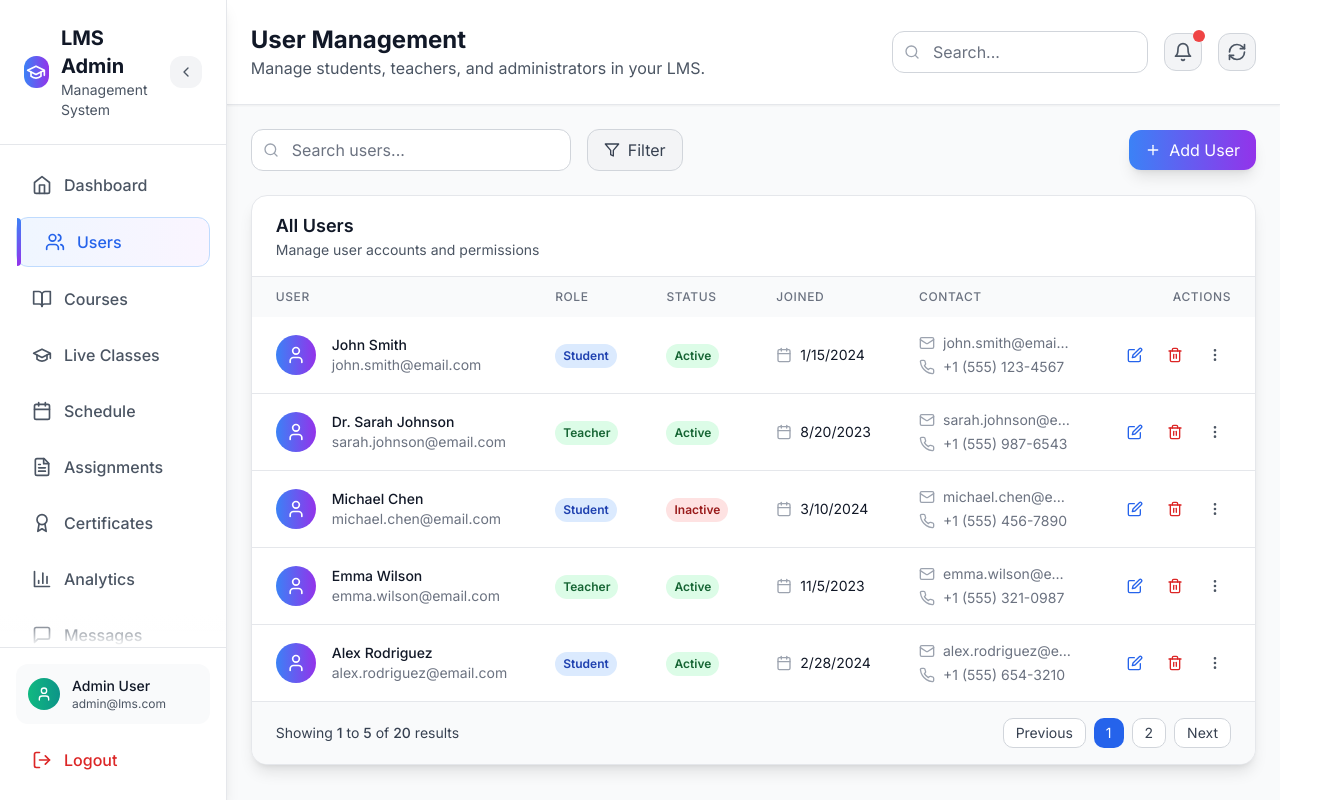
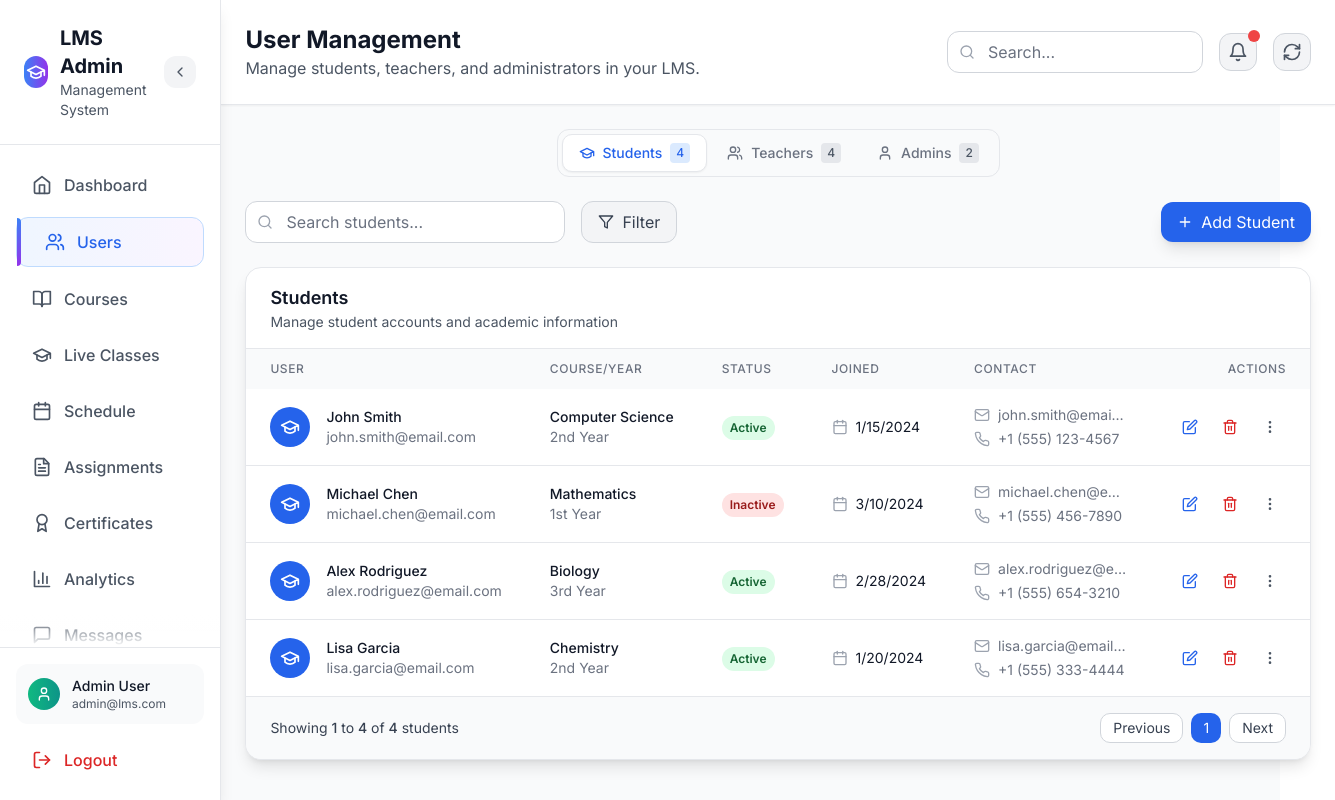
Before and after one commit to anandkanishkZ/lms, a Next.js app in the folder frontend/: page /admin/users in a window 1280 px wide. Shown: the whole page, 1335 px wide, since content can reach past the window. Built offline with nearby package versions, Linux system fonts and the light colour scheme; sample sign-in values are in the browser's storage.

Commit message:
feat : Added a users page tab switcher for different users

```diff
--- a/frontend/app/admin/users/page.tsx
+++ b/frontend/app/admin/users/page.tsx
@@ -1,5 +1,6 @@
 'use client';
 
+import { useState } from 'react';
 import { motion } from 'framer-motion';
 import {
   Search,
@@ -11,13 +12,15 @@ import {
   Mail,
   Phone,
   Calendar,
-  User
+  User,
+  GraduationCap,
+  Users as UsersIcon
 } from 'lucide-react';
 import { toast } from 'react-hot-toast';
 import AdminLayout from '@/components/admin/AdminLayout';
 
 // Sample user data
-const users = [
+const allUsers = [
   {
     id: 1,
     name: 'John Smith',
@@ -26,7 +29,9 @@ const users = [
     status: 'Active',
     joined: '2024-01-15',
     phone: '+1 (555) 123-4567',
-    avatar: null
+    avatar: null,
+    course: 'Computer Science',
+    year: '2nd Year'
   },
   {
     id: 2,
@@ -36,7 +41,9 @@ const users = [
     status: 'Active',
     joined: '2023-08-20',
     phone: '+1 (555) 987-6543',
-    avatar: null
+    avatar: null,
+    department: 'Computer Science',
+    experience: '8 years'
   },
   {
     id: 3,
@@ -46,7 +53,9 @@ const users = [
     status: 'Inactive',
     joined: '2024-03-10',
     phone: '+1 (555) 456-7890',
-    avatar: null
+    avatar: null,
+    course: 'Mathematics',
+    year: '1st Year'
   },
   {
     id: 4,
@@ -56,7 +65,9 @@ const users = [
     status: 'Active',
     joined: '2023-11-05',
     phone: '+1 (555) 321-0987',
-    avatar: null
+    avatar: null,
+    department: 'Physics',
+    experience: '5 years'
   },
   {
     id: 5,
@@ -66,7 +77,69 @@ const users = [
     status: 'Active',
     joined: '2024-02-28',
     phone: '+1 (555) 654-3210',
-    avatar: null
+    avatar: null,
+    course: 'Biology',
+    year: '3rd Year'
+  },
+  {
+    id: 6,
+    name: 'Prof. David Lee',
+    email: 'david.lee@email.com',
+    role: 'Teacher',
+    status: 'Active',
+    joined: '2022-09-15',
+    phone: '+1 (555) 111-2222',
+    avatar: null,
+    department: 'Mathematics',
+    experience: '12 years'
+  },
+  {
+    id: 7,
+    name: 'Lisa Garcia',
+    email: 'lisa.garcia@email.com',
+    role: 'Student',
+    status: 'Active',
+    joined: '2024-01-20',
+    phone: '+1 (555) 333-4444',
+    avatar: null,
+    course: 'Chemistry',
+    year: '2nd Year'
+  },
+  {
+    id: 8,
+    name: 'Dr. Mark Thompson',
+    email: 'mark.thompson@email.com',
+    role: 'Teacher',
+    status: 'Active',
+    joined: '2021-03-10',
+    phone: '+1 (555) 555-6666',
+    avatar: null,
+    department: 'Chemistry',
+    experience: '15 years'
+  },
+  {
+    id: 9,
+    name: 'Admin User',
+    email: 'admin@lms.com',
+    role: 'Admin',
+    status: 'Active',
+    joined: '2023-01-01',
+    phone: '+1 (555) 000-0001',
+    avatar: null,
+    department: 'System Administration',
+    permissions: 'Full Access'
+  },
+  {
+    id: 10,
+    name: 'Super Admin',
+    email: 'superadmin@lms.com',
+    role: 'Admin',
+    status: 'Active',
+    joined: '2022-06-15',
+    phone: '+1 (555) 000-0002',
+    avatar: null,
+    department: 'System Administration',
+    permissions: 'Full Access'
   }
 ];
 
@@ -82,7 +155,33 @@ const statusColors = {
   Pending: 'bg-yellow-100 text-yellow-800'
 };
 
+type TabType = 'students' | 'teachers' | 'admins';
+
+interface User {
+  id: number;
+  name: string;
+  email: string;
+  role: string;
+  status: string;
+  joined: string;
+  phone: string;
+  avatar: null;
+  course?: string;
+  year?: string;
+  department?: string;
+  experience?: string;
+  permissions?: string;
+}
+
 export default function UsersPage() {
+  const [activeTab, setActiveTab] = useState<TabType>('students');
+
+  const students = allUsers.filter(user => user.role === 'Student');
+  const teachers = allUsers.filter(user => user.role === 'Teacher');
+  const admins = allUsers.filter(user => user.role === 'Admin');
+
+  const currentUsers = activeTab === 'students' ? students : activeTab === 'teachers' ? teachers : admins;
+
   const handleEditUser = (userId: number) => {
     toast.success(`Opening edit form for user ${userId}`);
   };
@@ -92,7 +191,7 @@ export default function UsersPage() {
   };
 
   const handleAddUser = () => {
-    toast.success('Opening new user form');
+    toast.success(`Opening new ${activeTab.slice(0, -1)} form`);
   };
 
   return (
@@ -101,10 +200,69 @@ export default function UsersPage() {
       description="Manage students, teachers, and administrators in your LMS."
     >
       <div className="p-6 space-y-6">
+        {/* Tab Switcher */}
+        <motion.div
+          initial={{ opacity: 0, y: 20 }}
+          animate={{ opacity: 1, y: 0 }}
+          className="flex justify-center mb-2"
+        >
+          <nav className="flex space-x-1 bg-gray-50 rounded-lg p-1 border border-gray-200">
+            <button
+              onClick={() => setActiveTab('students')}
+              className={`flex items-center space-x-2 px-4 py-2 rounded-md text-sm font-medium transition-all duration-200 ${
+                activeTab === 'students'
+                  ? 'bg-white text-blue-600 shadow-sm border border-gray-200'
+                  : 'text-gray-500 hover:text-gray-700 hover:bg-gray-100'
+              }`}
+            >
+              <GraduationCap className="w-4 h-4" />
+              <span>Students</span>
+              <span className={`ml-1 px-1.5 py-0.5 rounded text-xs font-medium ${
+                activeTab === 'students' ? 'bg-blue-100 text-blue-600' : 'bg-gray-200 text-gray-600'
+              }`}>
+                {students.length}
+              </span>
+            </button>
+            <button
+              onClick={() => setActiveTab('teachers')}
+              className={`flex items-center space-x-2 px-4 py-2 rounded-md text-sm font-medium transition-all duration-200 ${
+                activeTab === 'teachers'
+                  ? 'bg-white text-emerald-600 shadow-sm border border-gray-200'
+                  : 'text-gray-500 hover:text-gray-700 hover:bg-gray-100'
+              }`}
+            >
+              <UsersIcon className="w-4 h-4" />
+              <span>Teachers</span>
+              <span className={`ml-1 px-1.5 py-0.5 rounded text-xs font-medium ${
+                activeTab === 'teachers' ? 'bg-emerald-100 text-emerald-600' : 'bg-gray-200 text-gray-600'
+              }`}>
+                {teachers.length}
+              </span>
+            </button>
+            <button
+              onClick={() => setActiveTab('admins')}
+              className={`flex items-center space-x-2 px-4 py-2 rounded-md text-sm font-medium transition-all duration-200 ${
+                activeTab === 'admins'
+                  ? 'bg-white text-purple-600 shadow-sm border border-gray-200'
+                  : 'text-gray-500 hover:text-gray-700 hover:bg-gray-100'
+              }`}
+            >
+              <User className="w-4 h-4" />
+              <span>Admins</span>
+              <span className={`ml-1 px-1.5 py-0.5 rounded text-xs font-medium ${
+                activeTab === 'admins' ? 'bg-purple-100 text-purple-600' : 'bg-gray-200 text-gray-600'
+              }`}>
+                {admins.length}
+              </span>
+            </button>
+          </nav>
+        </motion.div>
+
         {/* Action Bar */}
         <motion.div
           initial={{ opacity: 0, y: 20 }}
           animate={{ opacity: 1, y: 0 }}
+          transition={{ delay: 0.1 }}
           className="flex flex-col sm:flex-row sm:items-center sm:justify-between space-y-4 sm:space-y-0"
         >
           <div className="flex items-center space-x-4">
@@ -113,7 +271,7 @@ export default function UsersPage() {
               <Search className="absolute left-3 top-1/2 transform -translate-y-1/2 text-gray-400 w-4 h-4" />
               <input
                 type="text"
-                placeholder="Search users..."
+                placeholder={`Search ${activeTab}...`}
                 className="pl-10 pr-4 py-2 bg-white border border-gray-300 rounded-lg text-gray-900 placeholder-gray-500 focus:outline-none focus:ring-2 focus:ring-blue-500 focus:border-transparent w-80"
               />
             </div>
@@ -134,10 +292,16 @@ export default function UsersPage() {
             onClick={handleAddUser}
             whileHover={{ scale: 1.05 }}
             whileTap={{ scale: 0.95 }}
-            className="flex items-center space-x-2 px-4 py-2 bg-gradient-to-r from-blue-500 to-purple-600 text-white rounded-lg hover:from-blue-600 hover:to-purple-700 transition-all duration-200 shadow-lg"
+            className={`flex items-center space-x-2 px-4 py-2 text-white rounded-lg transition-all duration-200 shadow-lg ${
+              activeTab === 'students'
+                ? 'bg-blue-600 hover:bg-blue-700'
+                : activeTab === 'teachers'
+                ? 'bg-emerald-600 hover:bg-emerald-700'
+                : 'bg-purple-600 hover:bg-purple-700'
+            }`}
           >
             <Plus className="w-4 h-4" />
-            <span>Add User</span>
+            <span>Add {activeTab === 'students' ? 'Student' : activeTab === 'teachers' ? 'Teacher' : 'Admin'}</span>
           </motion.button>
         </motion.div>
 
@@ -145,12 +309,21 @@ export default function UsersPage() {
         <motion.div
           initial={{ opacity: 0, y: 20 }}
           animate={{ opacity: 1, y: 0 }}
-          transition={{ delay: 0.1 }}
+          transition={{ delay: 0.2 }}
           className="bg-white rounded-2xl shadow-lg border border-gray-200 overflow-hidden"
         >
           <div className="px-6 py-4 border-b border-gray-200">
-            <h3 className="text-lg font-semibold text-gray-900">All Users</h3>
-            <p className="text-sm text-gray-600">Manage user accounts and permissions</p>
+            <h3 className="text-lg font-semibold text-gray-900">
+              {activeTab === 'students' ? 'Students' : activeTab === 'teachers' ? 'Teachers' : 'Administrators'}
+            </h3>
+            <p className="text-sm text-gray-600">
+              {activeTab === 'students'
+                ? 'Manage student accounts and academic information'
+                : activeTab === 'teachers'
+                ? 'Manage teacher accounts and department assignments'
+                : 'Manage administrator accounts and system permissions'
+              }
+            </p>
           </div>
 
           <div className="overflow-x-auto">
@@ -161,7 +334,7 @@ export default function UsersPage() {
                     User
                   </th>
                   <th className="px-6 py-3 text-left text-xs font-medium text-gray-500 uppercase tracking-wider">
-                    Role
+                    {activeTab === 'students' ? 'Course/Year' : activeTab === 'teachers' ? 'Department' : 'Role/Permissions'}
                   </th>
                   <th className="px-6 py-3 text-left text-xs font-medium text-gray-500 uppercase tracking-wider">
                     Status
@@ -178,7 +351,7 @@ export default function UsersPage() {
                 </tr>
               </thead>
               <tbody className="bg-white divide-y divide-gray-200">
-                {users.map((user, index) => (
+                {currentUsers.map((user: User, index: number) => (
                   <motion.tr
                     key={user.id}
                     initial={{ opacity: 0, x: -20 }}
@@ -188,8 +361,16 @@ export default function UsersPage() {
                   >
                     <td className="px-6 py-4 whitespace-nowrap">
                       <div className="flex items-center">
-                        <div className="w-10 h-10 bg-gradient-to-r from-blue-500 to-purple-600 rounded-full flex items-center justify-center">
-                          <User className="w-5 h-5 text-white" />
+                        <div className={`w-10 h-10 rounded-full flex items-center justify-center ${
+                          activeTab === 'students' ? 'bg-blue-600' : activeTab === 'teachers' ? 'bg-emerald-600' : 'bg-purple-600'
+                        }`}>
+                          {activeTab === 'students' ? (
+                            <GraduationCap className="w-5 h-5 text-white" />
+                          ) : activeTab === 'teachers' ? (
+                            <UsersIcon className="w-5 h-5 text-white" />
+                          ) : (
+                            <User className="w-5 h-5 text-white" />
+                          )}
                         </div>
                         <div className="ml-4">
                           <div className="text-sm font-medium text-gray-900">{user.name}</div>
@@ -198,9 +379,22 @@ export default function UsersPage() {
                       </div>
                     </td>
                     <td className="px-6 py-4 whitespace-nowrap">
-                      <span className={`inline-flex px-2 py-1 text-xs font-semibold rounded-full ${roleColors[user.role as keyof typeof roleColors]}`}>
-                        {user.role}
-                      </span>
+                      {activeTab === 'students' ? (
+                        <div className="text-sm">
+                          <div className="font-medium text-gray-900">{user.course}</div>
+                          <div className="text-gray-500">{user.year}</div>
+                        </div>
+                      ) : activeTab === 'teachers' ? (
+                        <div className="text-sm">
+                          <div className="font-medium text-gray-900">{user.department}</div>
+                          <div className="text-gray-500">{user.experience} experience</div>
+                        </div>
+                      ) : (
+                        <div className="text-sm">
+                          <div className="font-medium text-gray-900">{user.department}</div>
+                          <div className="text-gray-500">{user.permissions}</div>
+                        </div>
+                      )}
                     </td>
                     <td className="px-6 py-4 whitespace-nowrap">
                       <span className={`inline-flex px-2 py-1 text-xs font-semibold rounded-full ${statusColors[user.status as keyof typeof statusColors]}`}>
@@ -262,18 +456,17 @@ export default function UsersPage() {
           <div className="px-6 py-4 bg-gray-50 border-t border-gray-200">
             <div className="flex items-center justify-between">
               <div className="text-sm text-gray-700">
-                Showing <span className="font-medium">1</span> to <span className="font-medium">5</span> of{' '}
-                <span className="font-medium">20</span> results
+                Showing <span className="font-medium">1</span> to <span className="font-medium">{currentUsers.length}</span> of{' '}
+                <span className="font-medium">{currentUsers.length}</span> {activeTab}
               </div>
               <div className="flex space-x-2">
                 <button className="px-3 py-1 text-sm bg-white border border-gray-300 rounded-md text-gray-700 hover:bg-gray-50">
                   Previous
                 </button>
-                <button className="px-3 py-1 text-sm bg-blue-600 text-white rounded-md hover:bg-blue-700">
+                <button className={`px-3 py-1 text-sm text-white rounded-md transition-colors ${
+                  activeTab === 'students' ? 'bg-blue-600 hover:bg-blue-700' : activeTab === 'teachers' ? 'bg-emerald-600 hover:bg-emerald-700' : 'bg-purple-600 hover:bg-purple-700'
+                }`}>
                   1
-                </button>
-                <button className="px-3 py-1 text-sm bg-white border border-gray-300 rounded-md text-gray-700 hover:bg-gray-50">
-                  2
                 </button>
                 <button className="px-3 py-1 text-sm bg-white border border-gray-300 rounded-md text-gray-700 hover:bg-gray-50">
                   Next
```
